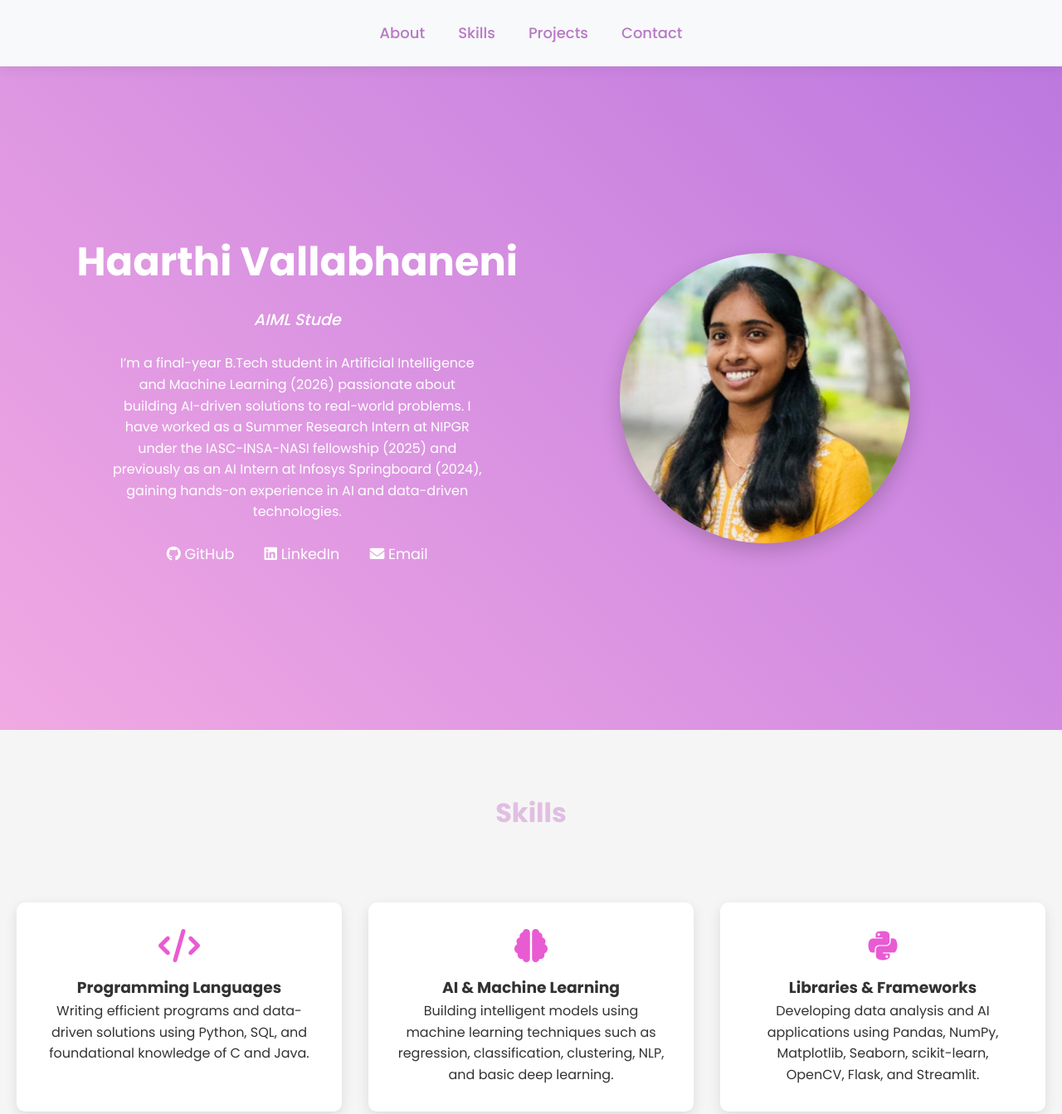
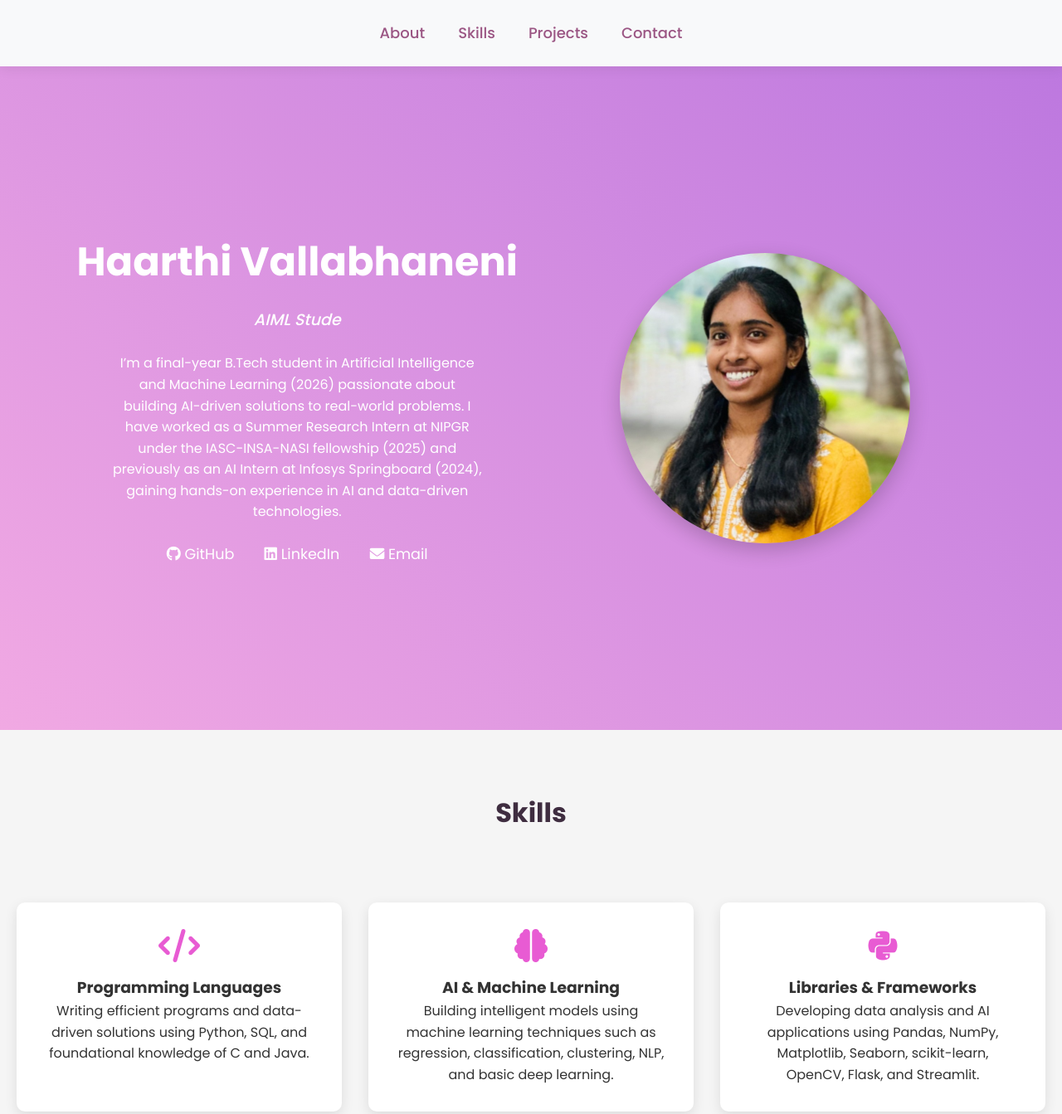
Before and after one commit to HaarthiV13/Portfolio, a plain HTML site: page index.html in a window 1280 px wide. Shown: the top 1343 px of the page at 83% size. Drawn offline with Linux system fonts and the light colour scheme.

Commit message:
Update index.html

```diff
--- a/index.html
+++ b/index.html
@@ -44,7 +44,7 @@ nav {
 }
 .nav-links { display: flex; gap: 2.5rem; }
 .nav-links a {
-  color: #b779c5;
+  color: #9b5684;
   text-decoration: none;
   font-weight: 500;
   transition: color 0.3s, transform 0.3s;
@@ -52,7 +52,7 @@ nav {
   font-size: 18px;
 }
 .nav-links a:hover {
-  color: #b779c5;
+  color: #c882bc;
   transform: translateY(-2px);
 }
 .nav-links a::after {
@@ -283,7 +283,7 @@ nav {
 /* =================== SKILLS SECTION =================== */
 section#skills { padding-top: 2rem; padding-bottom: 3rem; }
 .section-title { margin-bottom: 2rem; text-align: center; padding-top: 1rem; }
-.section-title h2 { font-size: 2rem; color: #e1bee2; font-weight: 700; }
+.section-title h2 { font-size: 2rem; color: #3f2d40; font-weight: 700; }
 .skills-grid {
   display: grid;
   grid-template-columns: repeat(auto-fit, minmax(300px, 1fr));
@@ -459,10 +459,10 @@ footer {
         <span></span>
       </button>
       <div class="nav-links" id="navLinks">
-        <a href="#About">About</a>
-        <a href="#Skills">Skills</a>
-        <a href="#Projects">Projects</a>
-        <a href="#Contact">Contact</a>
+        <a href="#about">About</a>
+        <a href="#skills">Skills</a>
+        <a href="#projects">Projects</a>
+        <a href="#contact">Contact</a>
       </div>
     </div>
   </nav>
@@ -610,7 +610,7 @@ performance, and the impact of holidays and economic factors.</p>
     </div>
   </section>
   <footer>
-    &copy; 2025 Haarthi Vallabhaneni. All rights reserved.
+    &copy; 2026 Haarthi Vallabhaneni. All rights reserved.
   </footer>
 
   <script>
```
